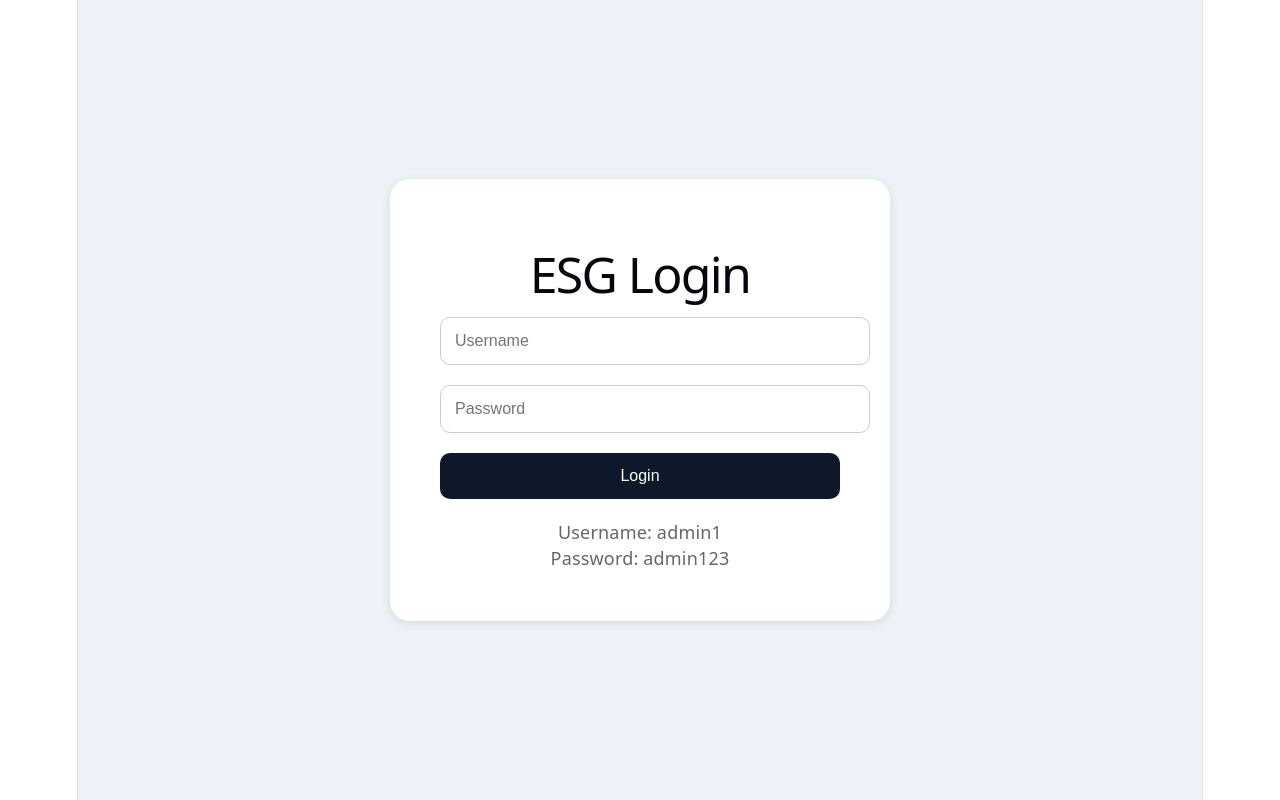
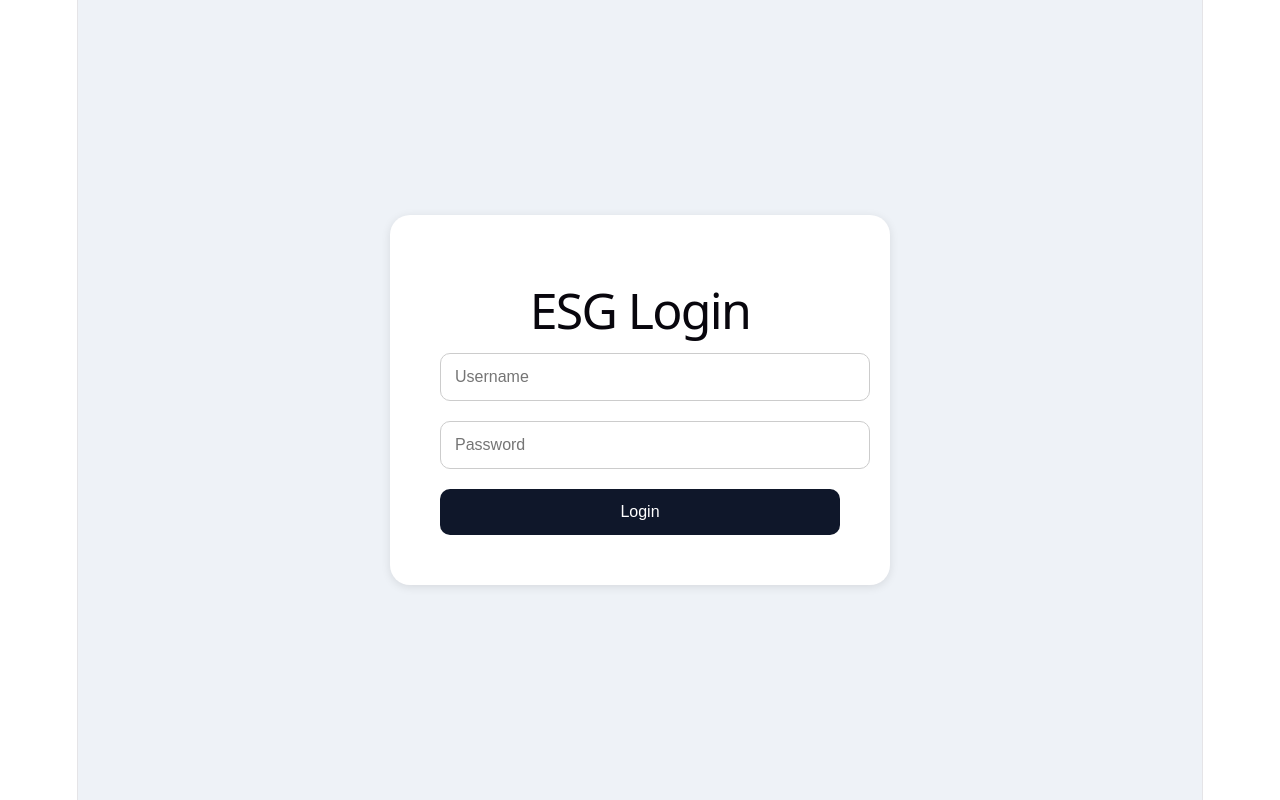
Before and after one commit to Afifa252/breathe-esg-platform, a React app in the folder frontend/: page / in a window 1280 px wide. Built offline with nearby package versions, Linux system fonts and the light colour scheme; the HTML template or start-up script is replaced by a standard one.

Commit message:
fixed login final

```diff
--- a/frontend/src/App.jsx
+++ b/frontend/src/App.jsx
@@ -158,17 +158,6 @@ function App() {
           <button type="submit" style={loginBtn}>
             Login
           </button>
-
-          <p
-            style={{
-              marginTop: "20px",
-              textAlign: "center",
-              color: "#666",
-            }}
-          >
-            Username: admin1 <br />
-            Password: admin123
-          </p>
         </form>
       </div>
     );
```
